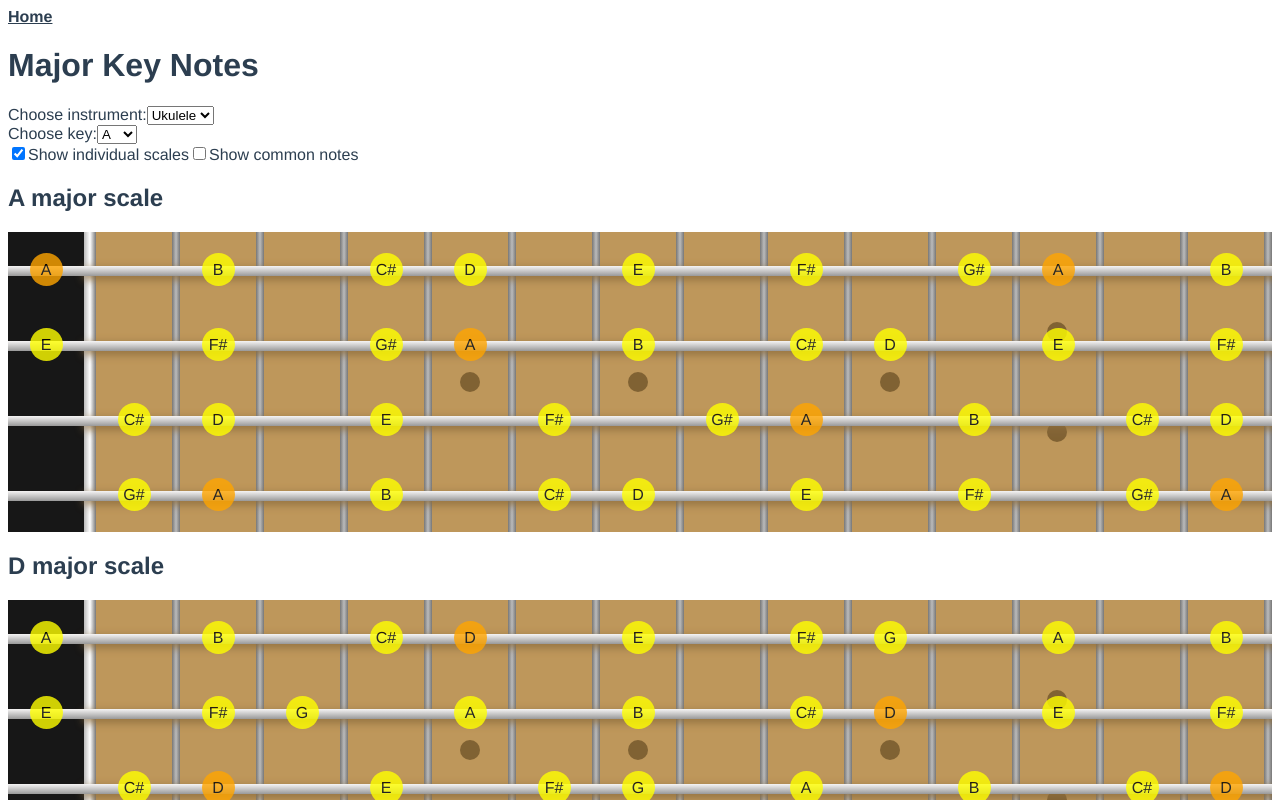
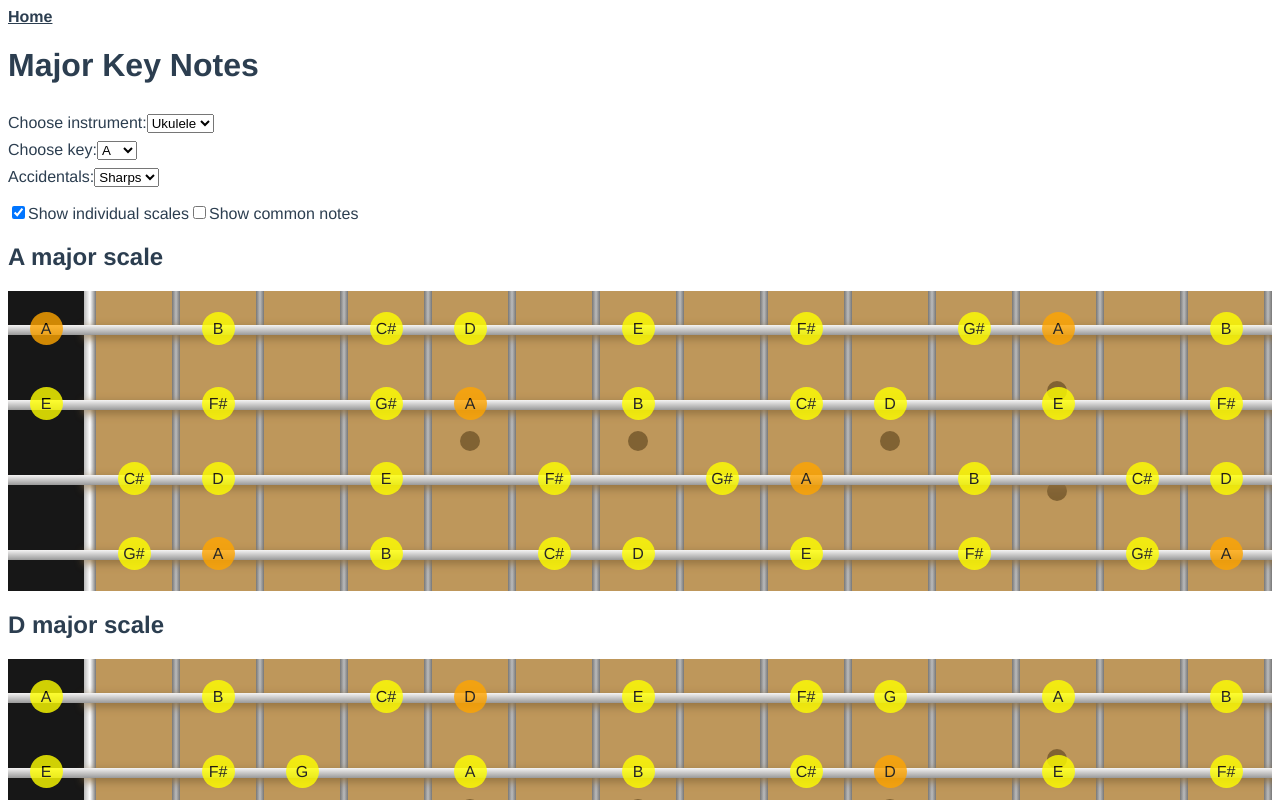
Before and after one commit to stuartleeks/fretboards, a Vue app: page /major-key in a window 1280 px wide. Shown: the top 800 px of the page. Built offline with nearby package versions, Linux system fonts and the light colour scheme.

Commit message:
Add sharps vs flats option

```diff
--- a/src/views/AllNotes.vue
+++ b/src/views/AllNotes.vue
@@ -1,13 +1,31 @@
 <template>
 	<div>
 		<h1>All Notes</h1>
+		<div id="options">
 			<div>
 				Choose instrument:
 				<select v-model="instrument">
-				<option v-for="instrument in instruments" :value="instrument" :key="instrument.name">
+					<option
+						v-for="instrument in instruments"
+						:value="instrument"
+						:key="instrument.name"
+					>
 						{{ instrument.name }}
 					</option>
 				</select>
+			</div>
+			<div>
+				<label for="noteName">Accidentals:</label>
+				<select v-model="getNoteName" id="noteName">
+					<option
+						v-for="nameFunc in noteNameFuncs"
+						:value="nameFunc.func"
+						:key="nameFunc.name"
+					>
+						{{ nameFunc.name }}
+					</option>
+				</select>
+			</div>
 		</div>
 		<FretboardComponent :instrument="instrument" :bubbles="bubbles" />
 	</div>
@@ -20,9 +38,8 @@ import {
 	DefaultInstruments,
 	GetBubblesForAllFrets,
 	GetNoteNameSharp,
+	GetNoteNameFlat,
 } from "@/fretboard";
-
-const getNoteName = GetNoteNameSharp;
 
 export default {
 	name: "AllNotes",
@@ -34,23 +51,26 @@ export default {
 		return {
 			instrument: instrument,
 			instruments: DefaultInstruments,
+			getNoteName: GetNoteNameSharp,
+			noteNameFuncs: [
+				{ name: "Sharps", func: GetNoteNameSharp },
+				{ name: "Flats", func: GetNoteNameFlat },
+			],
 		};
 	},
 	computed: {
 		bubbles() {
-			return GetBubblesForAllFrets(this.instrument, getNoteName);
+			return GetBubblesForAllFrets(this.instrument, this.getNoteName);
 		},
 	},
 };
 </script>
 
 <style>
-#zapp {
-	font-family: Avenir, Helvetica, Arial, sans-serif;
-	-webkit-font-smoothing: antialiased;
-	-moz-osx-font-smoothing: grayscale;
-	text-align: center;
-	color: #2c3e50;
-	margin-top: 60px;
+#options {
+	margin-bottom: 1em;
+}
+#options > div {
+	padding-top: 0.5em;
 }
 </style>
--- a/src/views/MajorKeyNotes.vue
+++ b/src/views/MajorKeyNotes.vue
@@ -1,6 +1,7 @@
 <template>
 	<div>
 		<h1>Major Key Notes</h1>
+		<div id="options">
 			<div>
 				<label for="instrument">Choose instrument:</label>
 				<select v-model="instrument" id="instrument">
@@ -22,7 +23,20 @@
 				</select>
 			</div>
 			<div>
-			<input id="showScales" type="checkbox" v-model="showScales"/>
+				<label for="noteName">Accidentals:</label>
+				<select v-model="getNoteName" id="noteName">
+					<option
+						v-for="nameFunc in noteNameFuncs"
+						:value="nameFunc.func"
+						:key="nameFunc.name"
+					>
+						{{ nameFunc.name }}
+					</option>
+				</select>
+			</div>
+		</div>
+		<div>
+			<input id="showScales" type="checkbox" v-model="showScales" />
 			<label for="showScales">Show individual scales</label>
 			<input id="showCommonNotes" type="checkbox" v-model="showCommonNotes" />
 			<label for="showCommonNotes">Show common notes</label>
@@ -49,12 +63,10 @@ import {
 	DefaultInstruments,
 	GetBubblesByMajorKey,
 	GetBubblesByMajorKeyCommonNotes,
+	GetNoteNameFlat,
 	GetNoteNameSharp,
 	TransposeNote,
 } from "@/fretboard";
-
-const getNoteName = GetNoteNameSharp;
-
 
 export default {
 	name: "MajorKeyNotes",
@@ -66,56 +78,66 @@ export default {
 		return {
 			instrument: instrument,
 			instruments: DefaultInstruments,
-			notes: [0, 1, 2, 3, 4, 5, 6, 7, 8, 9, 10, 11].map(function (n) {
-				return { note: n, noteName: getNoteName(n) };
-			}),
 			majorKeyNote: 1,
 			showScales: true,
-			showCommonNotes: false
+			showCommonNotes: false,
+			getNoteName: GetNoteNameSharp,
+			noteNameFuncs: [
+				{ name: "Sharps", func: GetNoteNameSharp },
+				{ name: "Flats", func: GetNoteNameFlat },
+			],
 		};
 	},
 	computed: {
+		notes() {
+			const noteNameFunc = this.getNoteName;
+			const result = [];
+			for (let n = 0; n < 12; n++) {
+				result.push({ note: n, noteName: noteNameFunc(n) });
+			}
+			return result;
+		},
 		rootNoteName() {
-			return getNoteName(this.majorKeyNote);
+			return this.getNoteName(this.majorKeyNote);
 		},
 		rootBubbles() {
 			return GetBubblesByMajorKey(
 				this.majorKeyNote,
 				this.instrument,
-				GetNoteNameSharp
+				this.getNoteName
 			);
 		},
 		fourthNote() {
 			return TransposeNote(this.majorKeyNote, 5);
 		},
 		fourthNoteName() {
-			return getNoteName(this.fourthNote);
+			return this.getNoteName(this.fourthNote);
 		},
 		fourthBubbles() {
 			return GetBubblesByMajorKey(
 				this.fourthNote,
 				this.instrument,
-				GetNoteNameSharp
+				this.getNoteName
 			);
 		},
 		fifthNote() {
 			return TransposeNote(this.majorKeyNote, 7);
 		},
 		fifthNoteName() {
-			return getNoteName(this.fifthNote);
+			return this.getNoteName(this.fifthNote);
 		},
 		fifthBubbles() {
 			return GetBubblesByMajorKey(
 				this.fifthNote,
 				this.instrument,
-				GetNoteNameSharp
+				this.getNoteName
 			);
 		},
 		commonBubbles() {
 			return GetBubblesByMajorKeyCommonNotes(
 				this.majorKeyNote,
 				this.instrument,
-				GetNoteNameSharp
+				this.getNoteName
 			);
 		},
 	},
@@ -123,4 +145,10 @@ export default {
 </script>
 
 <style>
+#options {
+	margin-bottom: 1em;
+}
+#options > div {
+	padding-top: 0.5em;
+}
 </style>
```
Lines whose indentation alone changed are shown as unchanged.
